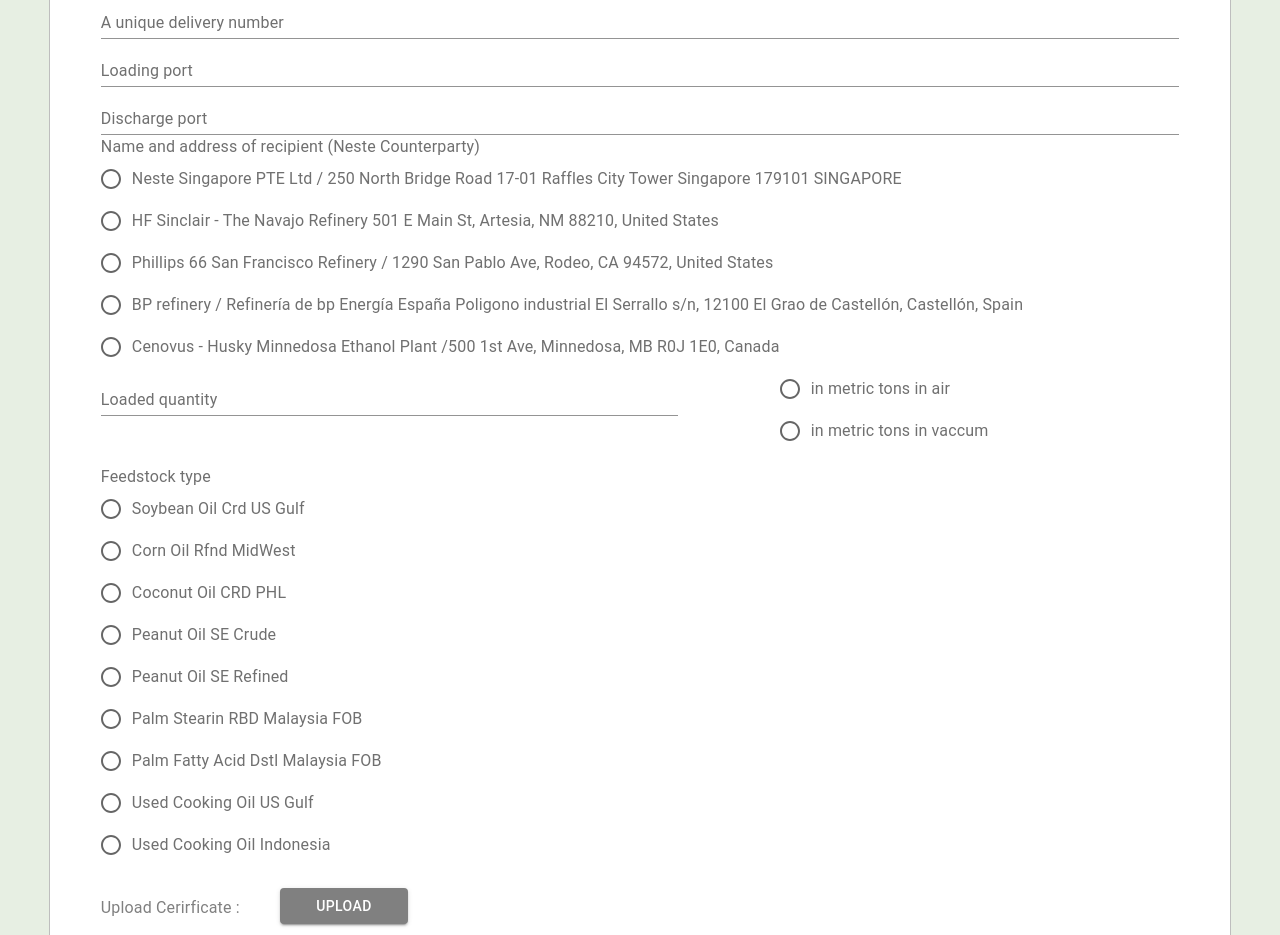
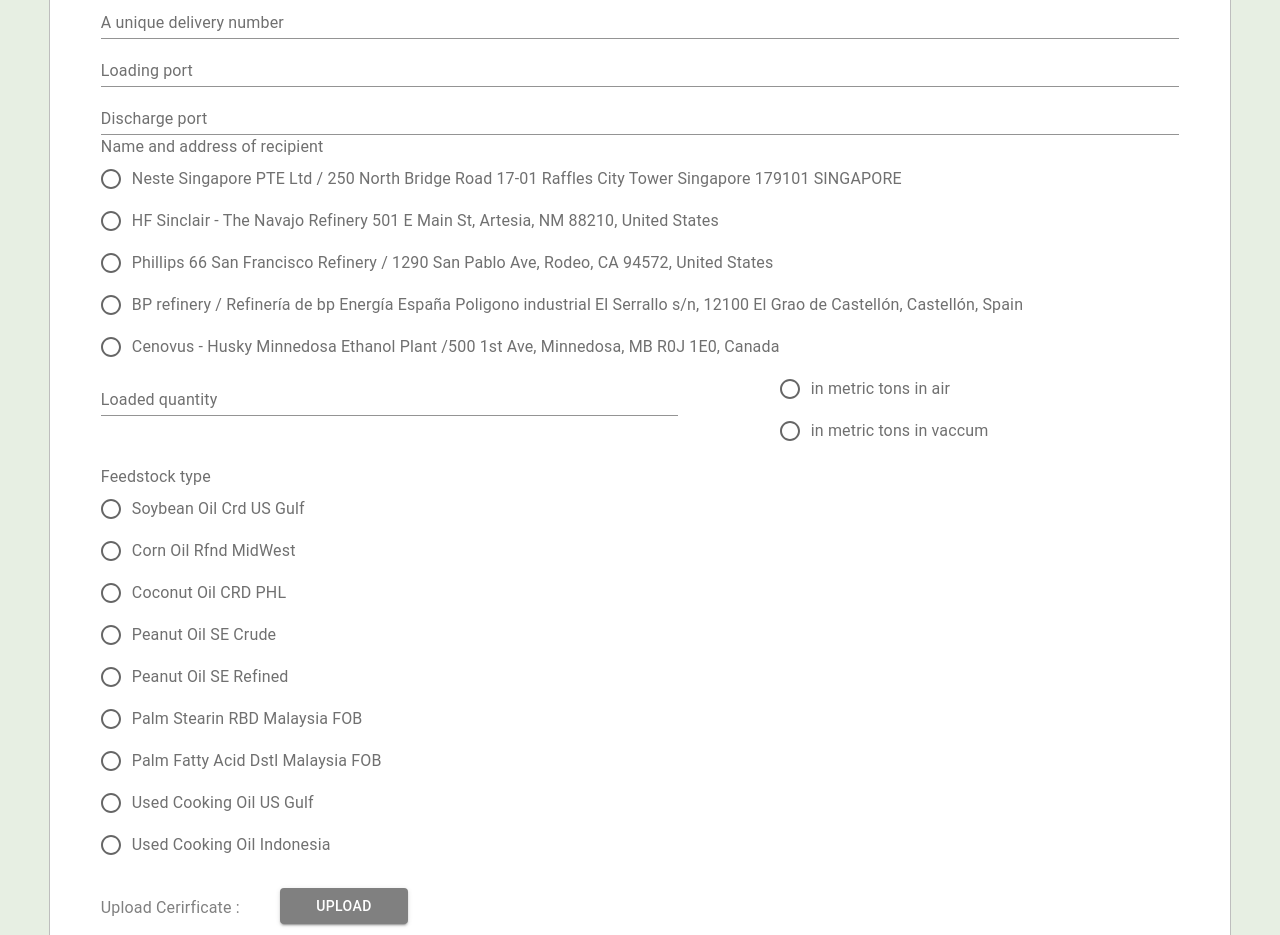
Before and after one commit to subrata3008/amcidc, a React (Create React App) app: page /delivery-form in a window 1280 px wide. Shown: the part 1200-2135 px from the top of the page. Built offline with nearby package versions, Linux system fonts and the light colour scheme.

Commit message:
some review comment fix

```diff
--- a/src/component/DeliveryForm/DeliveryForm.js
+++ b/src/component/DeliveryForm/DeliveryForm.js
@@ -552,7 +552,7 @@
 
                 <FormControl component="fieldset" className="input-wrapper">
                   <FormLabel component="legend" className="formLabel">
-                    Name and address of recipient (Neste Counterparty)
+                    Name and address of recipient
                   </FormLabel>
                   <RadioGroup
                     aria-label="recipientAdd"
```
